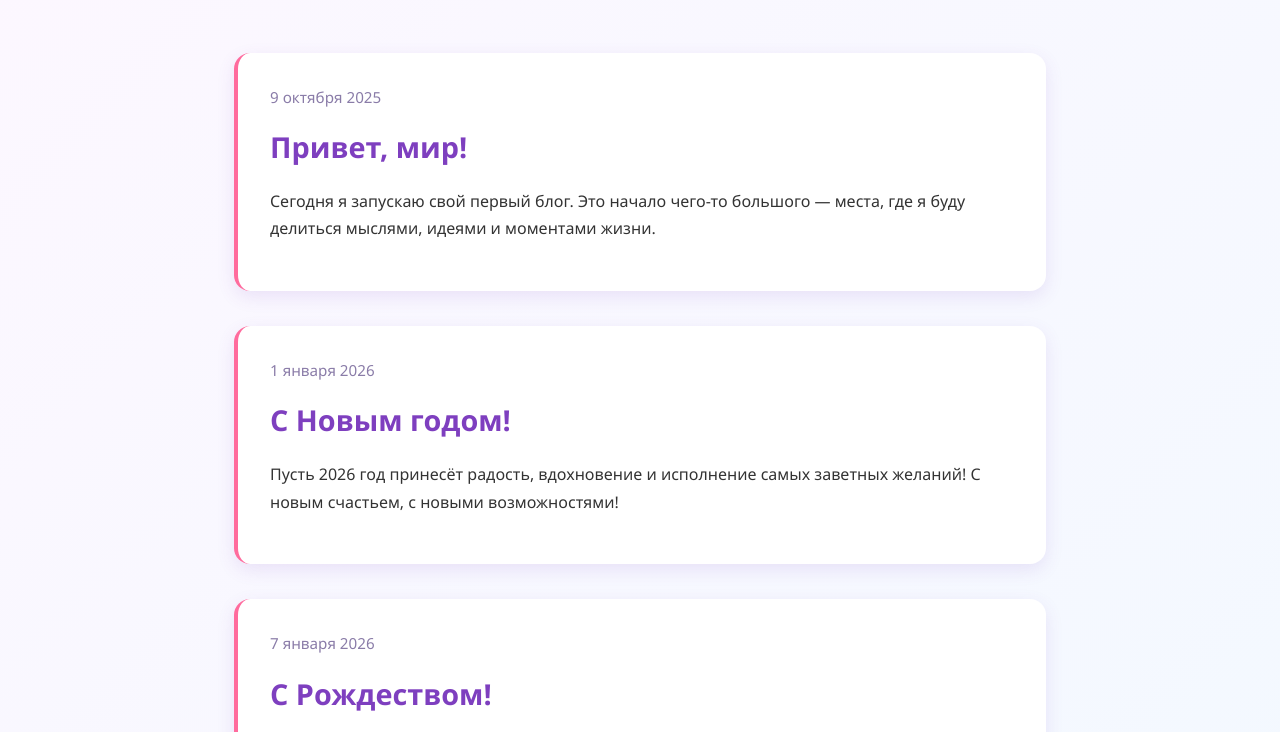
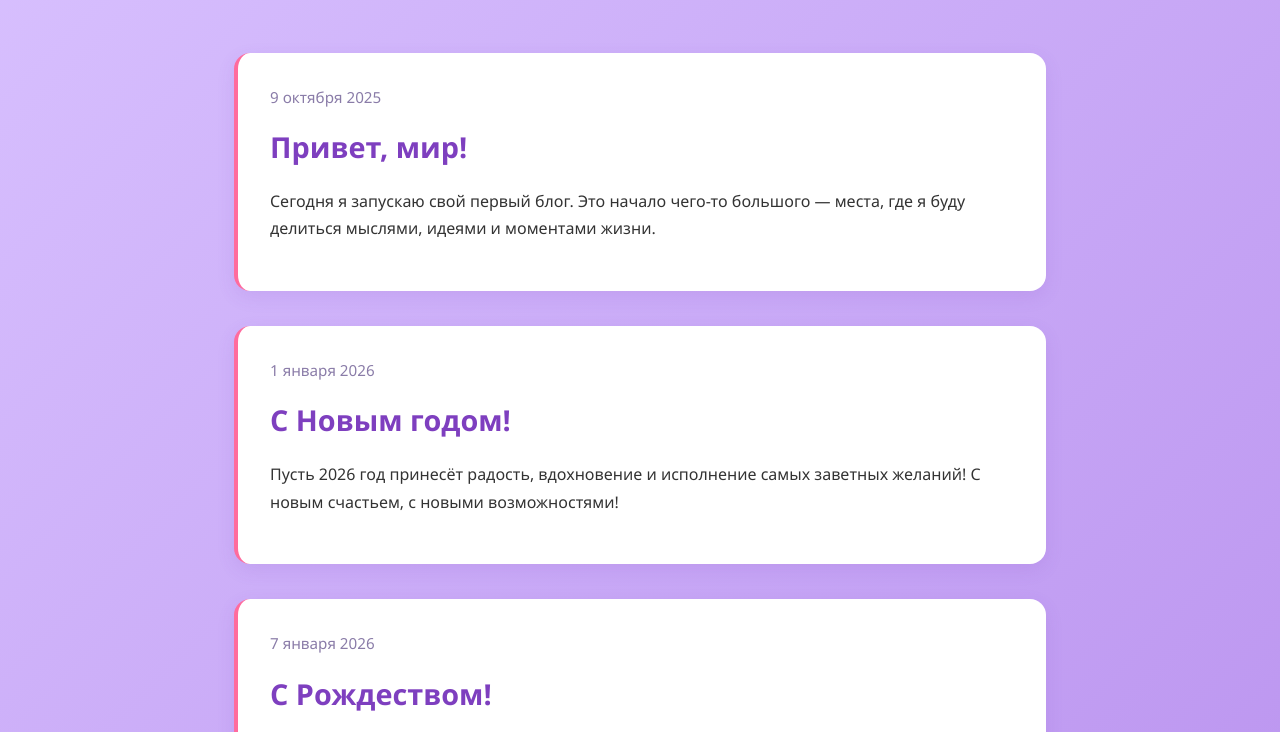
Before and after one commit to Mila2201/dem.github.io, a plain HTML site: page index.html in a window 1280 px wide. Shown: the part 197-929 px from the top of the page. Drawn offline with Linux system fonts and the light colour scheme.

Commit message:
Update index.html

```diff
--- a/index.html
+++ b/index.html
@@ -26,7 +26,7 @@
 
     body {
       font-family: 'Segoe UI', system-ui, -apple-system, sans-serif;
-      background: linear-gradient(135deg, var(--bg-gradient-start), var(--bg-gradient-end));
+      background: linear-gradient(135deg, #d9c2ff, #b388eb);
       color: var(--text-color);
       line-height: 1.7;
       min-height: 100vh;
```
